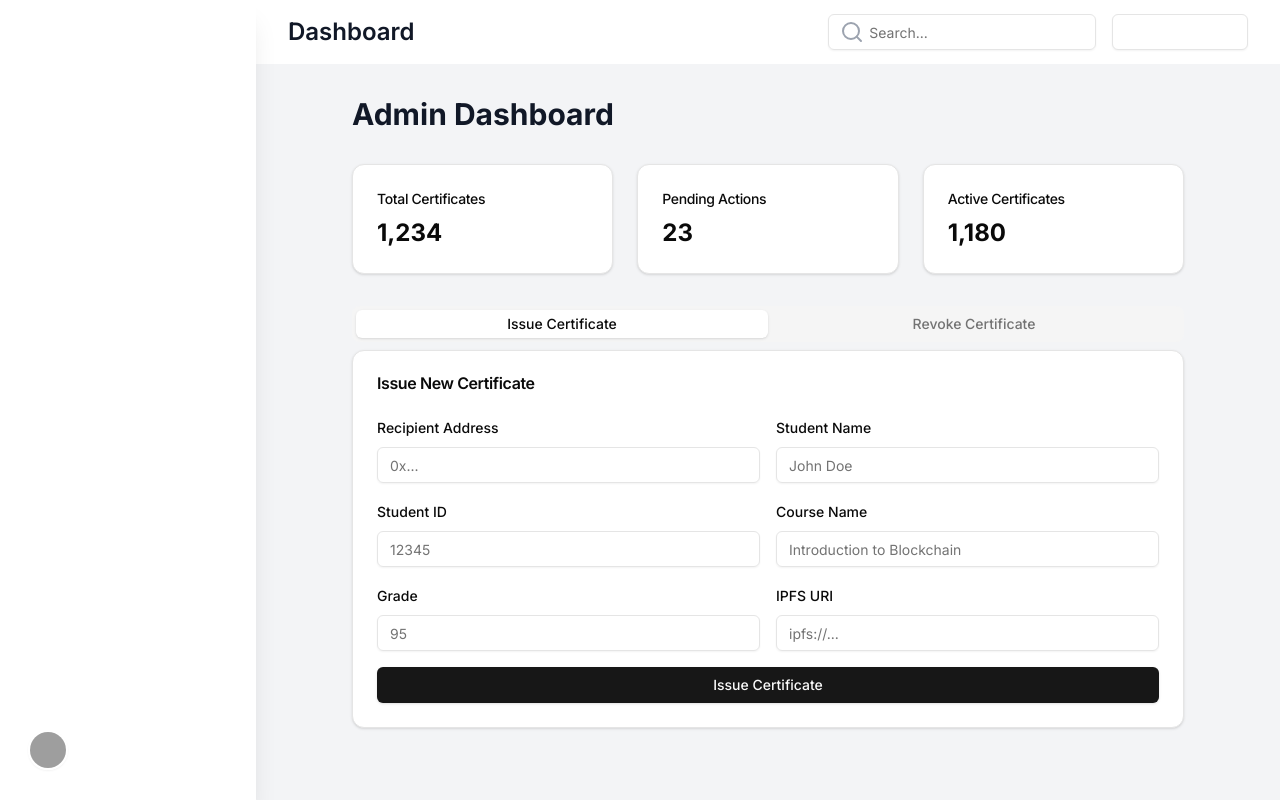
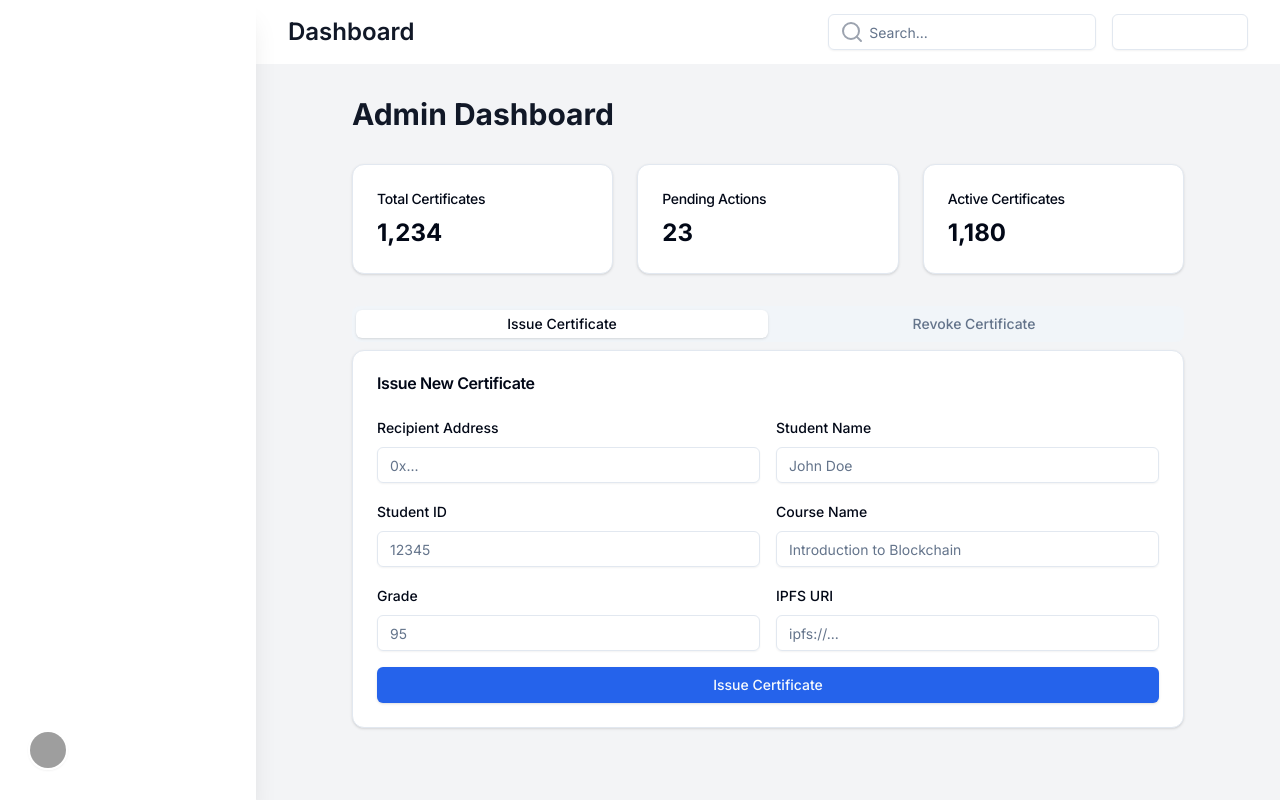
Before and after one commit to 0xNaxzerrr/L3ARN, a Next.js app in the folder front/: page /admin in a window 1280 px wide. Built offline with nearby package versions, Linux system fonts and the light colour scheme; grey boxes are pictures that could not be loaded.

Commit message:
Update global styles with proper shadcn colors and custom styles

```diff
--- a/front/app/globals.css
+++ b/front/app/globals.css
@@ -2,69 +2,67 @@
 @tailwind components;
 @tailwind utilities;
 
-body {
-  font-family: Arial, Helvetica, sans-serif;
-}
-
-@layer utilities {
-  .text-balance {
-    text-wrap: balance;
-  }
-}
-
 @layer base {
   :root {
     --background: 0 0% 100%;
-    --foreground: 0 0% 3.9%;
+    --foreground: 222.2 84% 4.9%;
+
     --card: 0 0% 100%;
-    --card-foreground: 0 0% 3.9%;
+    --card-foreground: 222.2 84% 4.9%;
+
     --popover: 0 0% 100%;
-    --popover-foreground: 0 0% 3.9%;
-    --primary: 0 0% 9%;
-    --primary-foreground: 0 0% 98%;
-    --secondary: 0 0% 96.1%;
-    --secondary-foreground: 0 0% 9%;
-    --muted: 0 0% 96.1%;
-    --muted-foreground: 0 0% 45.1%;
-    --accent: 0 0% 96.1%;
-    --accent-foreground: 0 0% 9%;
+    --popover-foreground: 222.2 84% 4.9%;
+
+    --primary: 221.2 83.2% 53.3%;
+    --primary-foreground: 210 40% 98%;
+
+    --secondary: 210 40% 96.1%;
+    --secondary-foreground: 222.2 47.4% 11.2%;
+
+    --muted: 210 40% 96.1%;
+    --muted-foreground: 215.4 16.3% 46.9%;
+
+    --accent: 210 40% 96.1%;
+    --accent-foreground: 222.2 47.4% 11.2%;
+
     --destructive: 0 84.2% 60.2%;
-    --destructive-foreground: 0 0% 98%;
-    --border: 0 0% 89.8%;
-    --input: 0 0% 89.8%;
-    --ring: 0 0% 3.9%;
-    --chart-1: 12 76% 61%;
-    --chart-2: 173 58% 39%;
-    --chart-3: 197 37% 24%;
-    --chart-4: 43 74% 66%;
-    --chart-5: 27 87% 67%;
+    --destructive-foreground: 210 40% 98%;
+
+    --border: 214.3 31.8% 91.4%;
+    --input: 214.3 31.8% 91.4%;
+    --ring: 221.2 83.2% 53.3%;
+
     --radius: 0.5rem;
   }
+
   .dark {
-    --background: 0 0% 3.9%;
-    --foreground: 0 0% 98%;
-    --card: 0 0% 3.9%;
-    --card-foreground: 0 0% 98%;
-    --popover: 0 0% 3.9%;
-    --popover-foreground: 0 0% 98%;
-    --primary: 0 0% 98%;
-    --primary-foreground: 0 0% 9%;
-    --secondary: 0 0% 14.9%;
-    --secondary-foreground: 0 0% 98%;
-    --muted: 0 0% 14.9%;
-    --muted-foreground: 0 0% 63.9%;
-    --accent: 0 0% 14.9%;
-    --accent-foreground: 0 0% 98%;
+    --background: 222.2 84% 4.9%;
+    --foreground: 210 40% 98%;
+
+    --card: 222.2 84% 4.9%;
+    --card-foreground: 210 40% 98%;
+
+    --popover: 222.2 84% 4.9%;
+    --popover-foreground: 210 40% 98%;
+
+    --primary: 210 40% 98%;
+    --primary-foreground: 222.2 47.4% 11.2%;
+
+    --secondary: 217.2 32.6% 17.5%;
+    --secondary-foreground: 210 40% 98%;
+
+    --muted: 217.2 32.6% 17.5%;
+    --muted-foreground: 215 20.2% 65.1%;
+
+    --accent: 217.2 32.6% 17.5%;
+    --accent-foreground: 210 40% 98%;
+
     --destructive: 0 62.8% 30.6%;
-    --destructive-foreground: 0 0% 98%;
-    --border: 0 0% 14.9%;
-    --input: 0 0% 14.9%;
-    --ring: 0 0% 83.1%;
-    --chart-1: 220 70% 50%;
-    --chart-2: 160 60% 45%;
-    --chart-3: 30 80% 55%;
-    --chart-4: 280 65% 60%;
-    --chart-5: 340 75% 55%;
+    --destructive-foreground: 210 40% 98%;
+
+    --border: 217.2 32.6% 17.5%;
+    --input: 217.2 32.6% 17.5%;
+    --ring: 212.7 26.8% 83.9%;
   }
 }
 
@@ -76,3 +74,34 @@ body {
     @apply bg-background text-foreground;
   }
 }
+
+/* Custom Styles for L3ARN */
+.gradient-card {
+  @apply bg-gradient-to-br;
+}
+
+.gradient-card.pink {
+  @apply from-pink-50 to-pink-100;
+}
+
+.gradient-card.yellow {
+  @apply from-amber-50 to-amber-100;
+}
+
+.gradient-card.purple {
+  @apply from-purple-50 to-purple-100;
+}
+
+.gradient-card.green {
+  @apply from-green-50 to-green-100;
+}
+
+/* Active Navigation Styles */
+.nav-item.active {
+  @apply bg-blue-50 text-blue-700;
+}
+
+/* Card Hover Effects */
+.hover-card {
+  @apply transition-all duration-200 hover:shadow-lg hover:-translate-y-1;
+}
```
